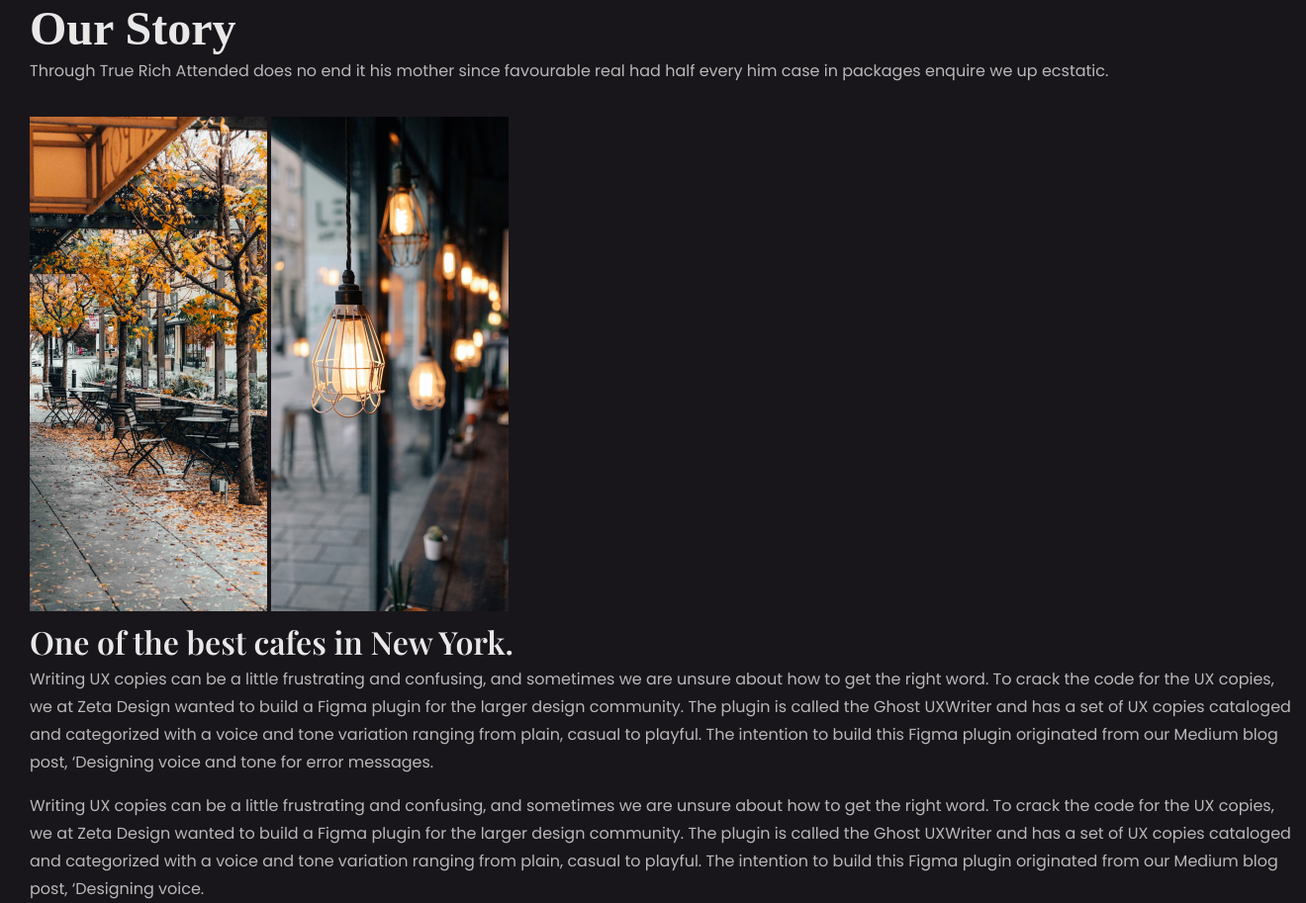
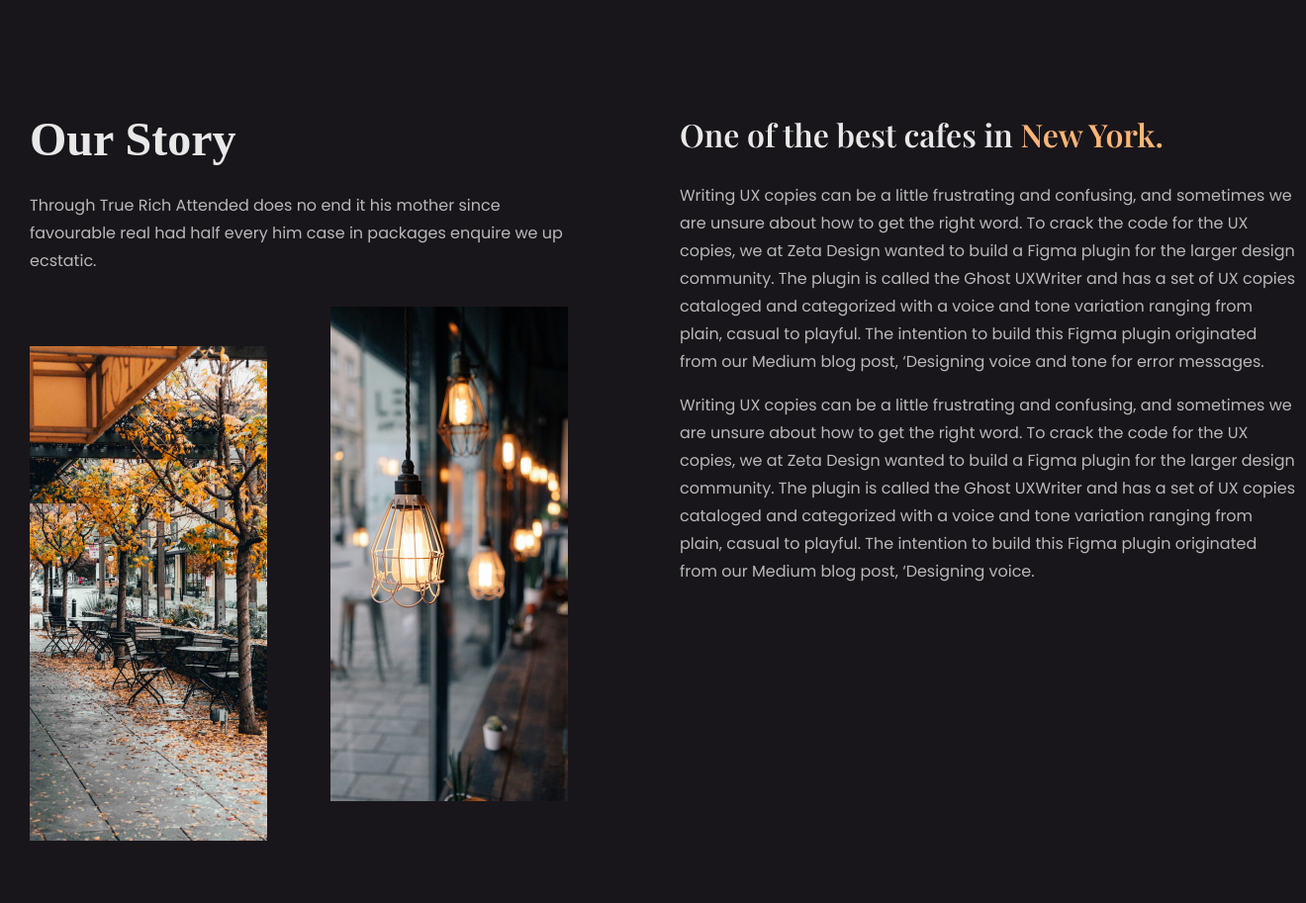
Before and after one commit to Josephine2702/CoffeeShop, a web app: file index/pages/story.html in a window 1320 px wide. Shown: the whole page at 99% size. After the commit the page ends 850 px from the top, so only its background shows below. Run offline with its HTML, style and script files only (its server is not run), Linux system fonts and the light colour scheme; style sheets or scripts are compiled from the project's sources; some web fonts are replaced.

Commit message:
add style for story page

```diff
--- a/index/pages/about.html
+++ b/index/pages/about.html
@@ -57,7 +57,7 @@
                 data-aos-anchor-placement="center-left"
              >
                     <h2 class="heading-secondary margin-bottom-middle">One of the best
-                Cafes in <span class="about__background--accent">New York</span></h2>
+                Cafes in <span class="accent">New York</span></h2>
             <p class="text">Edit this text to make it your own. To edit, simply click directly on the text to start adding your own words. You can move the text by dragging and dropping the text anywhere on the page.</p>
                 </div>
 
--- a/sass/base/_base.scss
+++ b/sass/base/_base.scss
@@ -33,3 +33,7 @@
 .active-tab {
     opacity: 1;
 }
+
+.accent {
+    color: $color-accent;
+}
--- a/sass/main.scss
+++ b/sass/main.scss
@@ -20,3 +20,4 @@
 @import "./pages/home/home-serving";
 @import "./pages/home/home-quote";
 @import "./pages/home/home-blog";
+@import "./pages/our_story.scss";
--- a/sass/pages/home/_about.scss
+++ b/sass/pages/home/_about.scss
@@ -14,9 +14,8 @@
     &__right {
         display: flex;
         gap: 6.7rem;
-        width: auto;
         height: 59.5rem;
-        transition: all 0.5s;
+
 
         &--img1 {
             align-self: end;
--- /dev/null
+++ b/sass/pages/our_story.scss
@@ -0,0 +1,28 @@
+.story {
+    padding-top: 11.2rem;
+
+    h2,h3{
+        padding-bottom: 2.4rem;
+    }
+
+    &__block {
+        display: flex;
+        gap: 11.3rem;
+    }
+
+    &__block-img{
+        display: flex;
+        gap: 6.4rem;
+
+        height: 54rem;
+
+    }
+        &--img1 {
+            align-self: end;
+        }
+
+        &--img2 {
+            align-self: start;
+
+    }
+}
```
Also changed, not shown: 4 other files.
